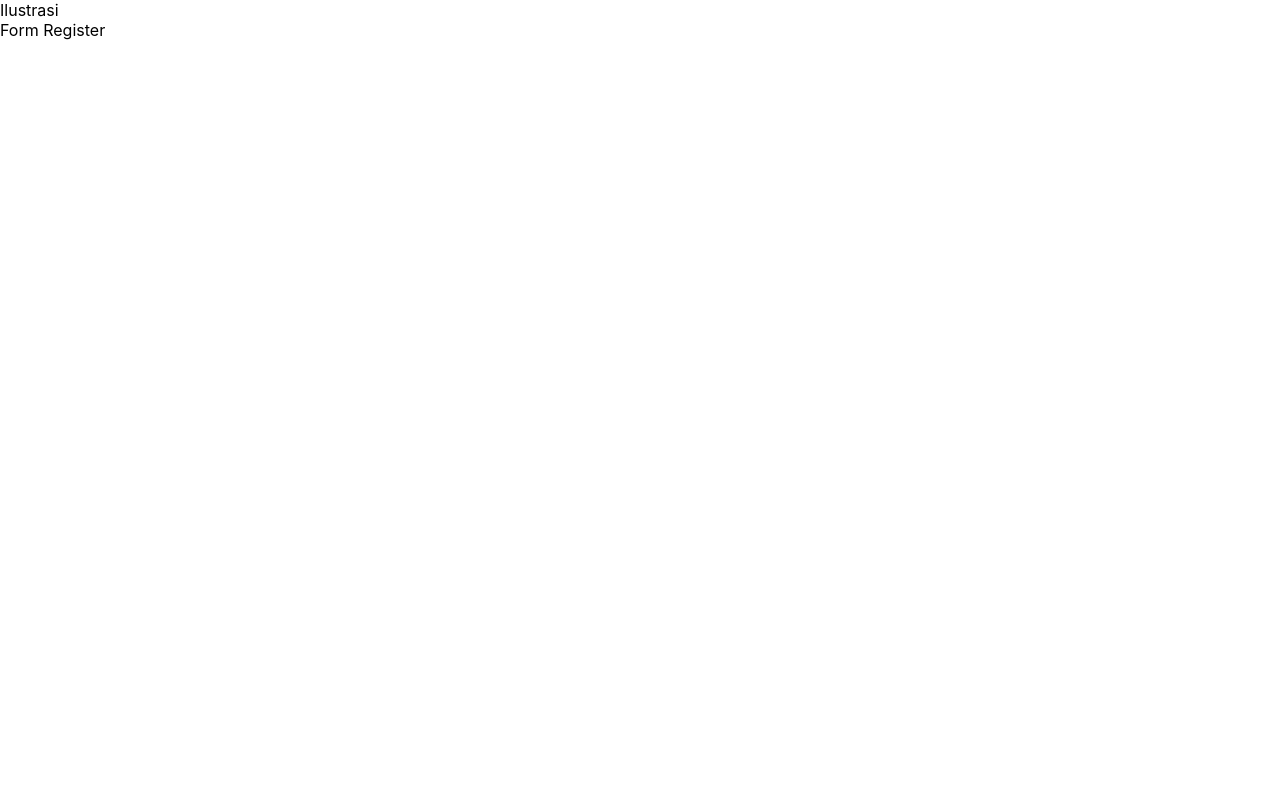
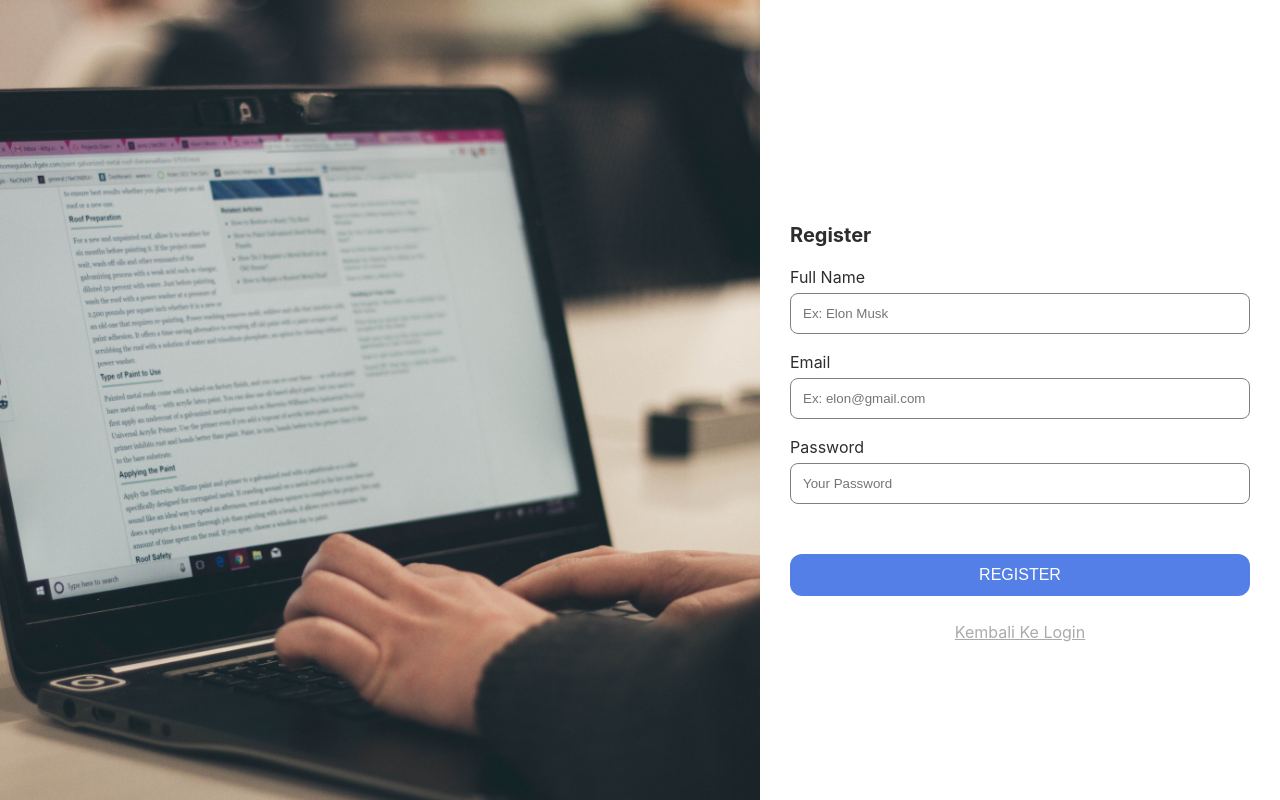
Before and after one commit to ardwiinoo/mern-blog, a React (Create React App) app in the folder front/: page /register in a window 1280 px wide. Built offline with nearby package versions, Linux system fonts and the light colour scheme.

Commit message:
modif: membuat jsx register page

```diff
--- a/front/src/pages/Register/index.js
+++ b/front/src/pages/Register/index.js
@@ -1,11 +1,27 @@
 import React from "react";
+import { registerBg } from "../../assets";
+import { Button, Gap, Input, Link } from "../../components";
+import "./register.scss";
 
 function Register() {
   return (
-    <div>
-      <div>Ilustrasi</div>
-      <div>Form Register</div>
-    </div>
+    <section className="main-page">
+      <div className="left">
+        <img src={registerBg} alt="register_image" className="bg-image" />
+      </div>
+      <div className="right">
+        <p className="title">Register</p>
+        <Input label="Full Name" placeholder="Ex: Elon Musk" />
+        <Gap height={18} />
+        <Input label="Email" placeholder="Ex: elon@gmail.com" />
+        <Gap height={18} />
+        <Input label="Password" placeholder="Your Password" />
+        <Gap height={50} />
+        <Button title="Register" />
+        <Gap height={10} />
+        <Link title="Kembali Ke Login" />
+      </div>
+    </section>
   );
 }
 
```
